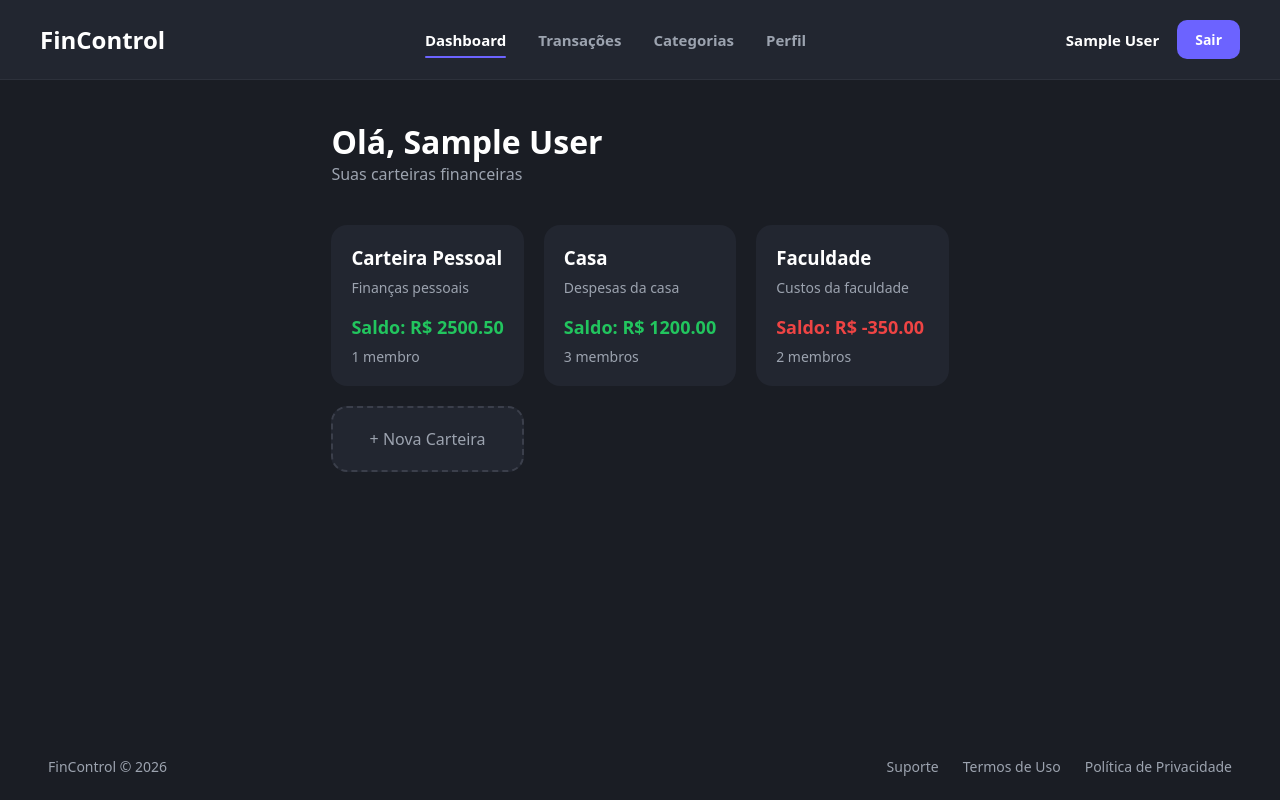
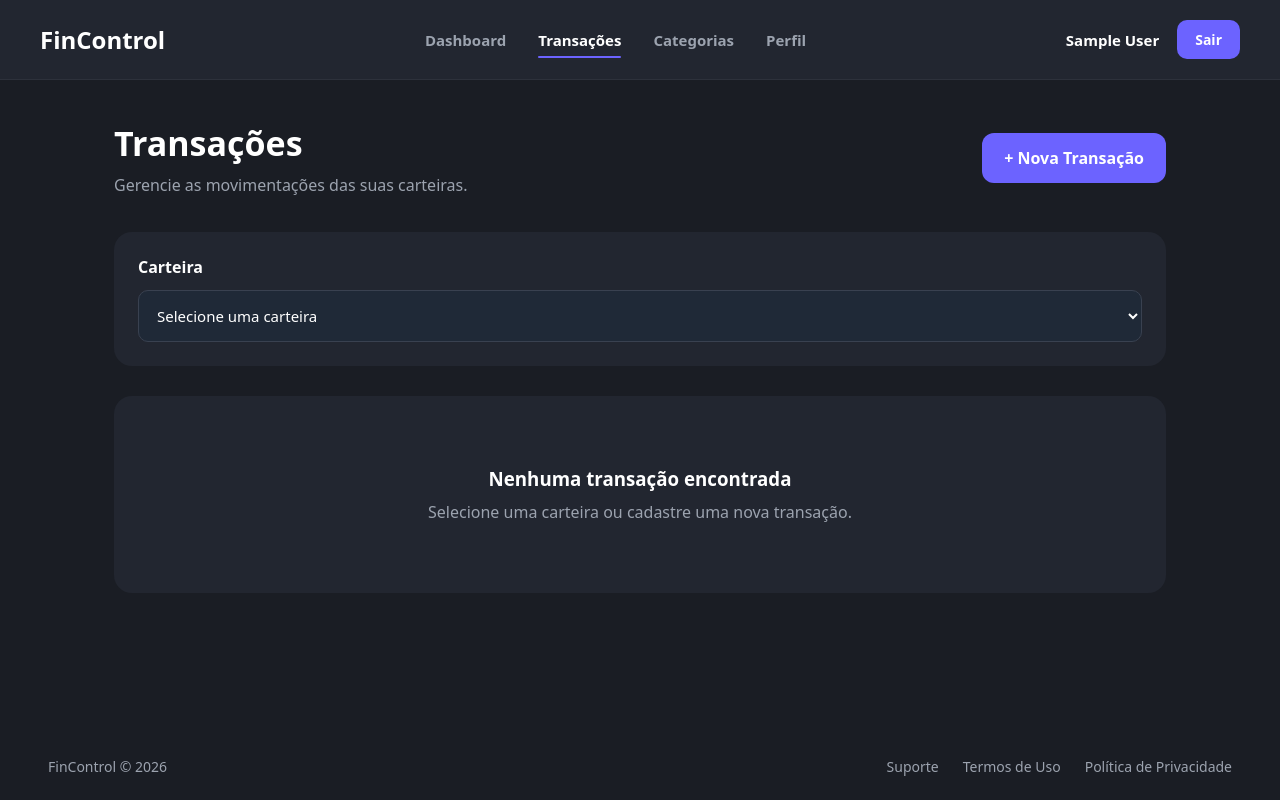
Before and after one commit to GabrielLucim/controle-financeiro, a React (Vite) app: page /app/transacoes in a window 1280 px wide. Before the commit this address led to /app/dashboard. Built offline with nearby package versions, Linux system fonts and the light colour scheme; sample sign-in values are in the browser's storage.

Commit message:
feat: estruturação da página de transações e definição da rota

```diff
--- a/src/pages/Transactions/Transactions.css
+++ b/src/pages/Transactions/Transactions.css
@@ -0,0 +1,108 @@
+.transactions-page {
+    min-height: 100vh;
+    display: flex;
+    flex-direction: column;
+    background: var(--dashboard-page-bg, #1a1d24);
+}
+
+.transactions-content {
+    flex: 1;
+    width: 100%;
+    max-width: 1100px;
+    margin: 40px auto;
+    padding: 0 24px;
+    box-sizing: border-box;
+}
+
+.transactions-header {
+    display: flex;
+    justify-content: space-between;
+    align-items: center;
+    margin-bottom: 36px;
+    gap: 20px;
+}
+
+.transactions-title {
+    margin: 0;
+    color: white;
+    font-size: 34px;
+}
+
+.transactions-subtitle {
+    margin-top: 8px;
+    color: #9ca3af;
+}
+
+.transactions-button {
+    border: none;
+    padding: 14px 22px;
+    border-radius: 12px;
+    background: var(--color-primary, #6c63ff);
+    color: white;
+    font-weight: 600;
+    cursor: pointer;
+    transition: .2s;
+}
+
+.transactions-button:hover {
+    transform: translateY(-2px);
+}
+
+.transactions-toolbar {
+    background: var(--color-surface, #222630);
+    border-radius: 18px;
+    padding: 24px;
+    display: flex;
+    flex-direction: column;
+    gap: 12px;
+    margin-bottom: 30px;
+}
+
+.transactions-toolbar label {
+    color: white;
+    font-weight: 600;
+}
+
+.transactions-select {
+    width: 100%;
+    padding: 14px;
+    border-radius: 10px;
+    border: 1px solid #394150;
+    background: #1f2937;
+    color: white;
+    font-size: 15px;
+}
+
+.transactions-empty {
+    background: var(--color-surface, #222630);
+    border-radius: 18px;
+    padding: 70px;
+    text-align: center;
+}
+
+.transactions-empty h3 {
+    color: white;
+    margin-bottom: 10px;
+}
+
+.transactions-empty p {
+    color: #9ca3af;
+}
+
+@media (max-width:768px) {
+
+    .transactions-content {
+        margin: 24px auto;
+        padding: 0 16px;
+    }
+
+    .transactions-header {
+        flex-direction: column;
+        align-items: stretch;
+    }
+
+    .transactions-button {
+        width: 100%;
+    }
+
+}
--- a/src/pages/Transactions/Transactions.jsx
+++ b/src/pages/Transactions/Transactions.jsx
@@ -0,0 +1,75 @@
+import React from "react";
+import Header from "../../components/Global/Header/Header";
+import Footer from "../../components/Global/Footer/Footer";
+import "./Transactions.css";
+
+function Transactions() {
+
+    return (
+
+        <div className="transactions-page">
+
+            <Header />
+
+            <main className="transactions-content">
+
+                <div className="transactions-header">
+
+                    <div>
+
+                        <h1 className="transactions-title">
+                            Transações
+                        </h1>
+
+                        <p className="transactions-subtitle">
+                            Gerencie as movimentações das suas carteiras.
+                        </p>
+
+                    </div>
+
+                    <button className="transactions-button">
+                        + Nova Transação
+                    </button>
+
+                </div>
+
+                <section className="transactions-toolbar">
+
+                    <label htmlFor="wallet">
+                        Carteira
+                    </label>
+
+                    <select
+                        id="wallet"
+                        className="transactions-select"
+                    >
+                        <option>
+                            Selecione uma carteira
+                        </option>
+                    </select>
+
+                </section>
+
+                <section className="transactions-empty">
+
+                    <h3>
+                        Nenhuma transação encontrada
+                    </h3>
+
+                    <p>
+                        Selecione uma carteira ou cadastre uma nova transação.
+                    </p>
+
+                </section>
+
+            </main>
+
+            <Footer />
+
+        </div>
+
+    );
+
+}
+
+export default Transactions;
--- a/src/routes/AppRoutes.jsx
+++ b/src/routes/AppRoutes.jsx
@@ -7,6 +7,7 @@ import { ResetPassword } from "../pages/ResetPassword/ResetPassword.jsx";
 import Dashboard from "../pages/Dashboard/Dashboard.jsx";
 import Profile from "../pages/Profile/Profile.jsx";
 import { ProtectedRoute } from "../components/ProtectedRoute.jsx";
+import Transactions from "../pages/Transactions/Transactions.jsx";
 
 function AppRoutes() {
     return (
@@ -39,6 +40,15 @@ function AppRoutes() {
                 />
 
                 <Route
+                    path="/app/transacoes"
+                    element={
+                        <ProtectedRoute>
+                            <Transactions />
+                        </ProtectedRoute>
+                    }
+                />
+
+                <Route
                     path="/app/perfil"
                     element={
                         <ProtectedRoute>
```
